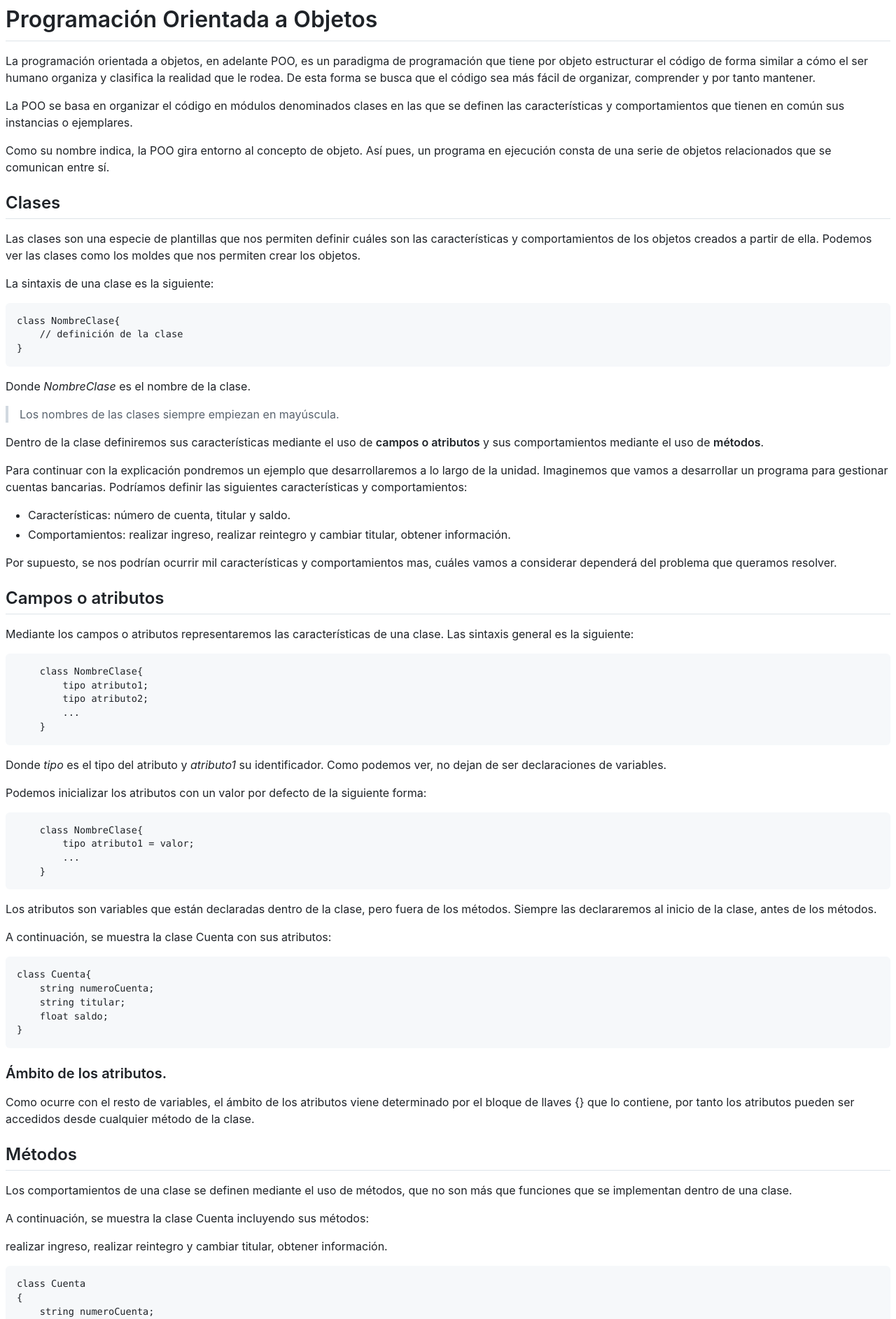
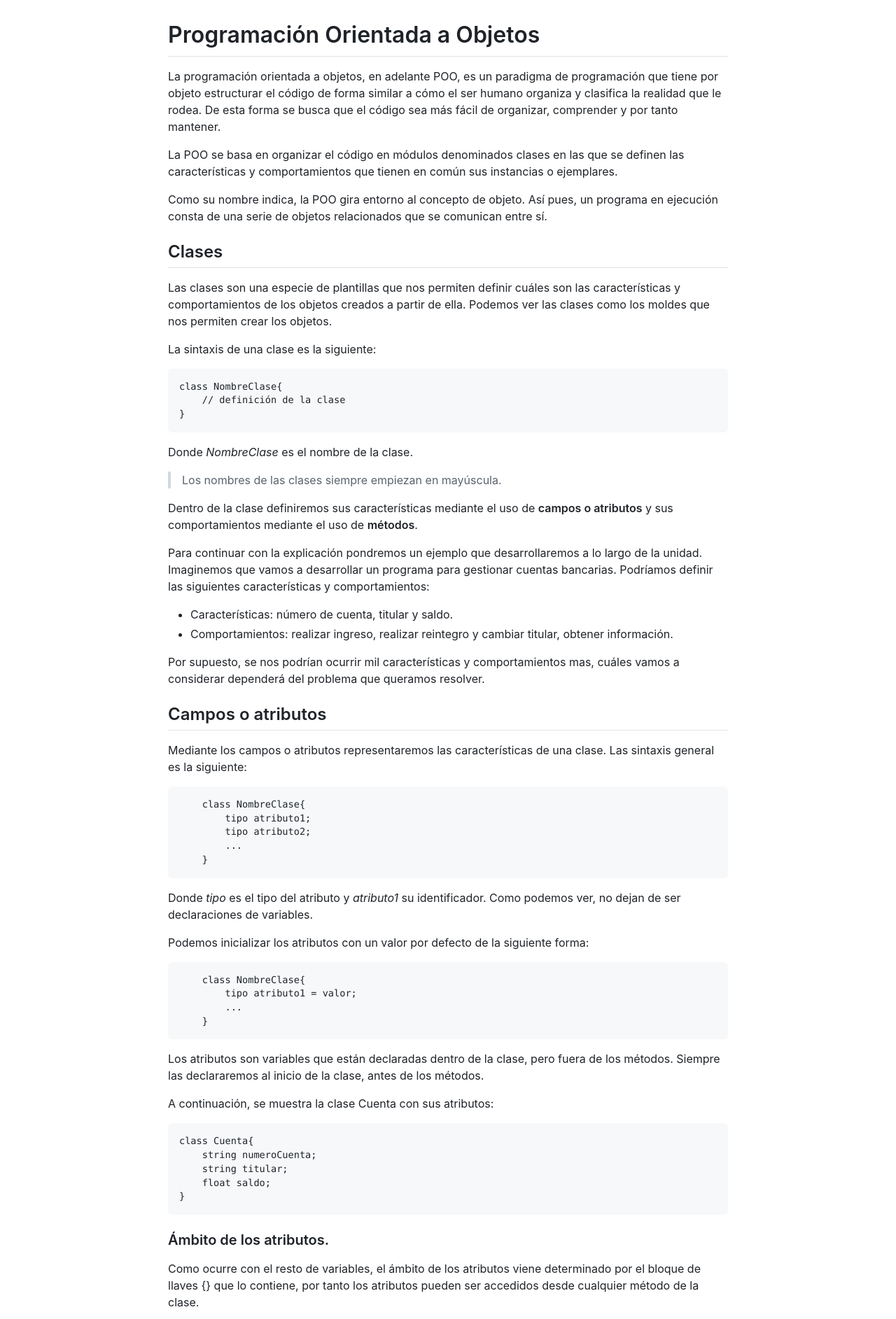
Before and after one commit to jgarcia-gh/jgarcia-gh.github.io, a Jekyll site: the page built from csharp/poo/index.md, in a window 1280 px wide. Shown: the top 1885 px of the page at 70% size. Built offline with Jekyll 4.4.1, drawn with Linux system fonts in a browser that asks for light colours; nearby versions of some CDN libraries.

Commit message:
Chapucita

```diff
--- a/_layouts/unit.html
+++ b/_layouts/unit.html
@@ -8,7 +8,11 @@
 
   </head>
   <body>
-      <article class="markdown-body">
+      <article class="markdown-body" style="
+      margin-left: auto;
+      margin-right: auto;
+      margin-top: 30px;
+      max-width: 800px;">
       {{ content }}
       </article>
   </body>
```
